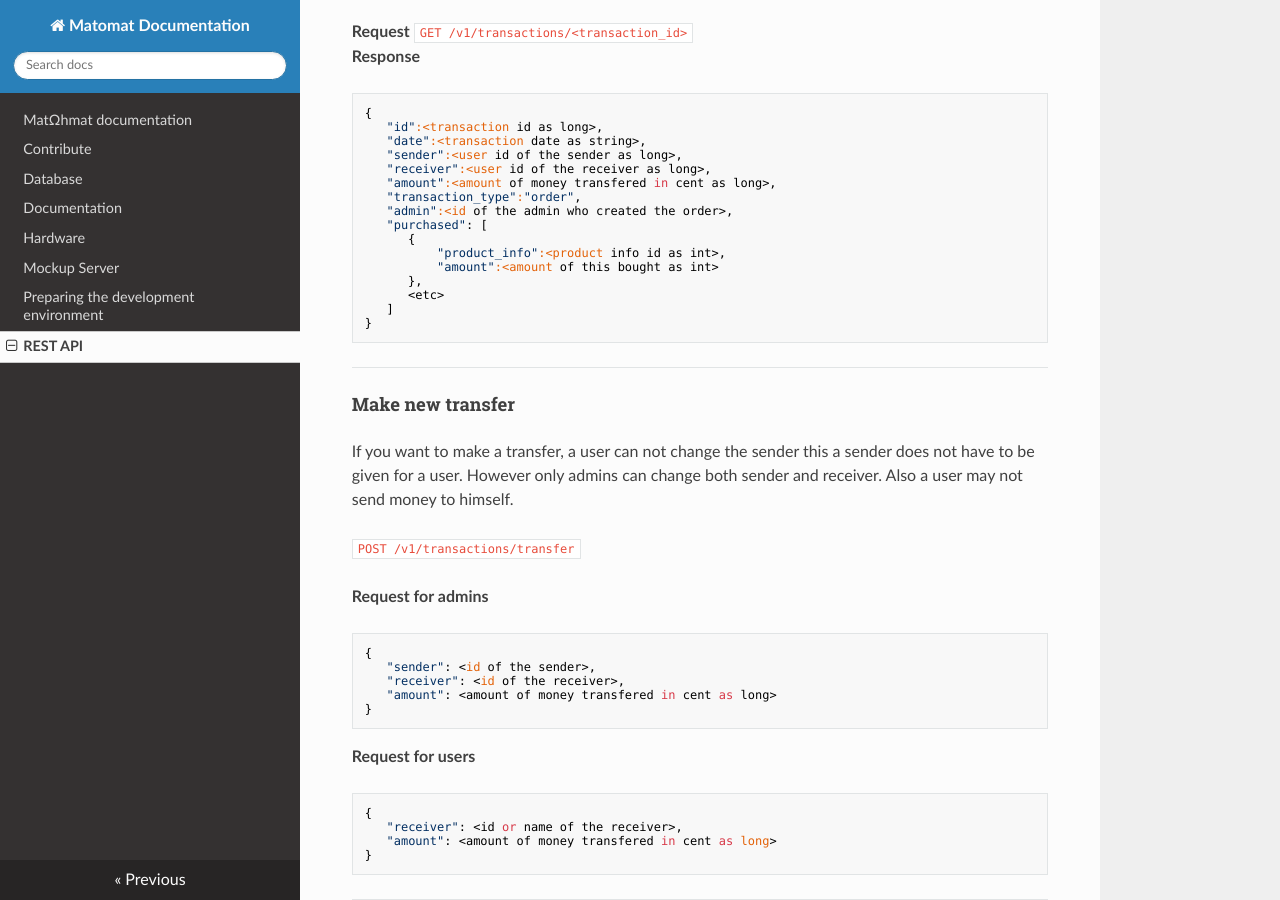
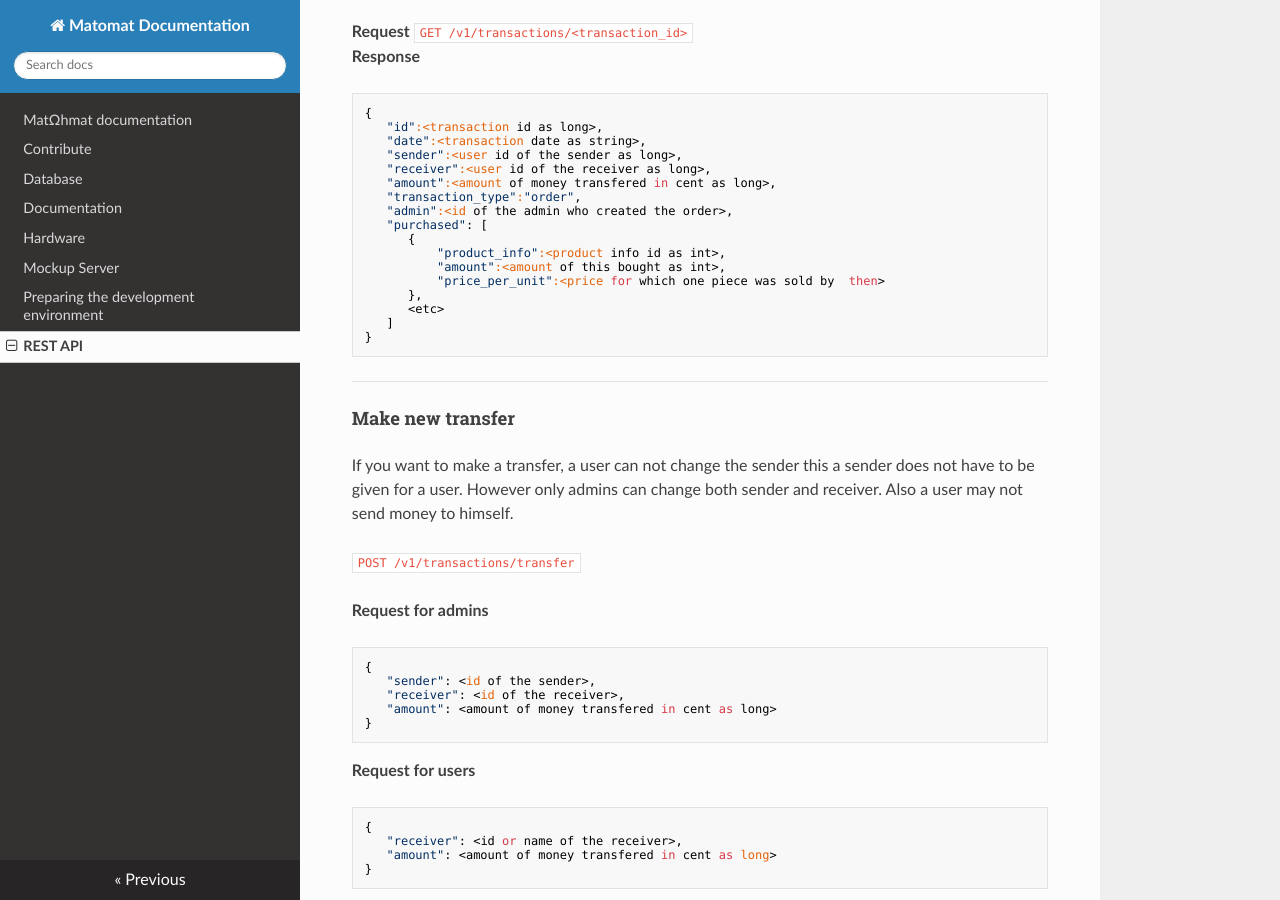
Before and after one commit to FSIN-ohm/Matomat-Documentation, an MkDocs documentation site: the page built from docs/rest_api.md, in a window 1280 px wide and 900 px high, scrolled down 9605 px. Built offline with MkDocs 1.6.1, drawn with Linux system fonts in a browser that asks for light colours; nearby versions of some CDN libraries.

Commit message:
update to comply with current rest api

```diff
--- a/docs/rest_api.md
+++ b/docs/rest_api.md
@@ -468,7 +468,8 @@
    "purchased": [
       {
           "product_info":<product info id as int>,
-          "amount":<amount of this bought as int>
+          "amount":<amount of this bought as int>,
+          "price_per_unit":<price for which one piece was sold by  then>
       },
       <etc>
    ]
```
